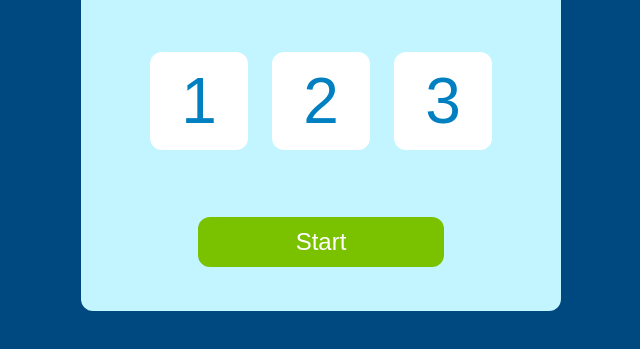
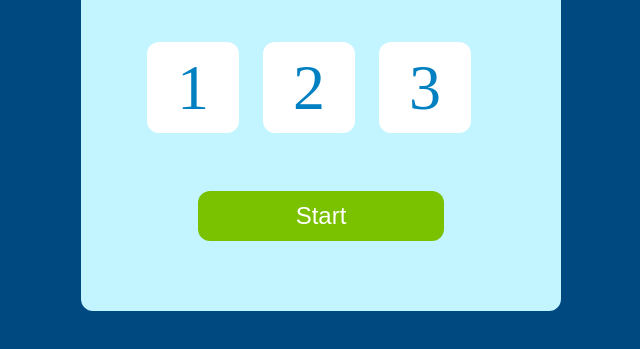
Before and after one commit to nkmax/Game, a plain HTML site: page index.html in a window 1280 px wide. Shown: the part 319-668 px from the top of the page, without its empty margins (319-959 px from the left). Drawn offline with Linux system fonts and the light colour scheme.

Commit message:
home work-2

```diff
--- a/js/firstPage.js
+++ b/js/firstPage.js
@@ -1,48 +1,93 @@
 function renderFirstBlock(container) {
-    const selectBtn = document.createElement('div');
-    selectBtn.classList.add('selectBtn');
+  const selectBtn = document.createElement("div");
+  selectBtn.setAttribute("id", "selected");
+  selectBtn.classList.add("selectBtn");
 
-    const button1 = document.createElement('button');
-    button1.textContent = '1';
-    button1.classList.add('btn','btn1');
-    selectBtn.appendChild(button1);
+  //радиокнопки:
+  const label1 = document.createElement("label");
+  label1.setAttribute("for", "radio1");
+  label1.textContent = "1";
+  label1.classList.add("btn", "btn1");
+  selectBtn.appendChild(label1);
+  const level1 = document.createElement("input");
+  level1.setAttribute("type", "radio");
+  level1.setAttribute("name", "level");
+  level1.setAttribute("id", "radio1");
+  level1.classList.add("radio-button");
+  label1.appendChild(level1);
 
-    const button2 = document.createElement('button');
-    button2.textContent = '2';
-    button2.classList.add('btn','btn2');
-    selectBtn.appendChild(button2);
+  const label2 = document.createElement("label");
+  label2.setAttribute("for", "radio2");
+  label2.textContent = "2";
+  label2.classList.add("btn", "btn1");
+  selectBtn.appendChild(label2);
+  const level2 = document.createElement("input");
+  level2.setAttribute("type", "radio");
+  level2.setAttribute("name", "level");
+  level2.setAttribute("id", "radio2");
+  level2.classList.add("radio-button");
+  label2.appendChild(level2);
 
-    const button3 = document.createElement('button');
-    button3.textContent = '3';
-    button3.classList.add('btn','btn3');
-    selectBtn.appendChild(button3);
+  const label3 = document.createElement("label");
+  label3.setAttribute("for", "radio3");
+  label3.textContent = "3";
+  label3.classList.add("btn", "btn1");
+  selectBtn.appendChild(label3);
+  const level3 = document.createElement("input");
+  level3.setAttribute("type", "radio");
+  level3.setAttribute("name", "level");
+  level3.setAttribute("id", "radio3");
+  level3.classList.add("radio-button");
+  label3.appendChild(level3);
 
-    const btnStart = document.createElement('button');
-    btnStart.textContent = 'Start';
-    btnStart.classList.add('btn-green', 'btn-start');
+  const btnStart = document.createElement("button");
+  btnStart.textContent = "Start";
+  btnStart.classList.add("btn-green", "btn-start");
 
-    container.appendChild(selectBtn);
-    container.appendChild(btnStart);
+
+  btnStart.addEventListener("click", (event) => {
+    event.preventDefault();
+    const selected = document.querySelectorAll(".radio-button");
+    selected.forEach(i => {
+        switch (true) {
+                  case level1.checked:
+                    console.log("Экран игры. 1 уровень");
+                    break;
+                  case level2.checked:
+                    console.log("Экран игры. 2 уровень");
+                    break;
+                  case level3.checked:
+                    console.log("Экран игры. 3 уровень");
+                    break;
+                  default:
+                    console.log("выбор не сделан");
+                    break;
+                }
+    });
+});
+  container.appendChild(selectBtn);
+  container.appendChild(btnStart);
 }
-window.application.blocks['firstPage'] = renderFirstBlock;
+window.application.blocks["firstPage"] = renderFirstBlock;
+
 
 
 
 
 //отрисуем наш экран- выведем, то что выше на экран первой страницы
 function renderFirstScreen() {
-    const h1 = document.createElement('h1');
-    h1.textContent = 'Выбери сложность';
-    h1.classList.add('title');
+  const h1 = document.createElement("h1");
+  h1.textContent = "Выбери сложность";
+  h1.classList.add("title");
 
-    const div = document.createElement('div');
-    div.classList.add('first');
+  const div = document.createElement("div");
+  div.classList.add("first");
 
-    window.application.renderBlock('firstPage', div);
+  window.application.renderBlock("firstPage", div);
 
-    APP_CONTAINER.appendChild(h1);
-    APP_CONTAINER.appendChild(div);
+  APP_CONTAINER.appendChild(h1);
+  APP_CONTAINER.appendChild(div);
 }
 
-window.application.screens['firstPage'] = renderFirstScreen;//Отрисовывает внутри себя блок авторизации
-window.application.renderScreen('firstPage');
+window.application.screens["firstPage"] = renderFirstScreen; //Отрисовывает внутри себя блок авторизации
+window.application.renderScreen("firstPage");
--- a/style.css
+++ b/style.css
@@ -33,7 +33,8 @@ body {
     color: #004980;
     padding: 52px 136px;
 }
-.first{
+
+.first {
     display: flex;
     align-items: center;
     justify-content: center;
@@ -43,8 +44,9 @@ body {
 .btn {
     width: 98px;
     height: 98px;
-    /* left: 341px;
-    top: 354px; */
+
+    padding: 10px 30px;
+
     background: #FFFFFF;
     border-radius: 12px;
 
@@ -56,6 +58,11 @@ body {
     color: #0080C1;
     border: none;
 }
+
+[name="level"] {
+    display: none;
+}
+
 
 .btn1 {
     margin-right: 24px;
```
